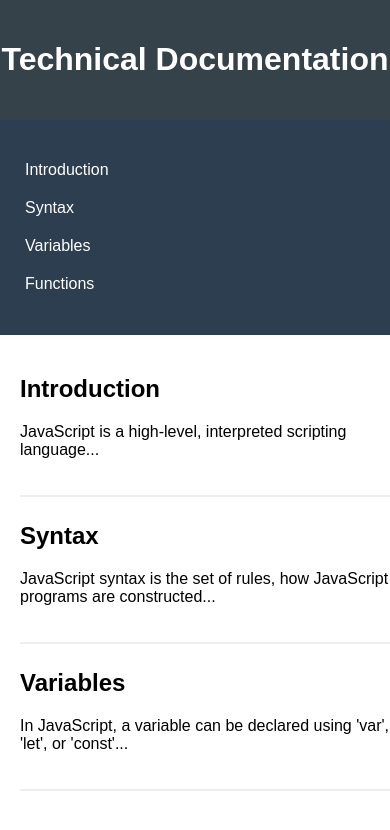
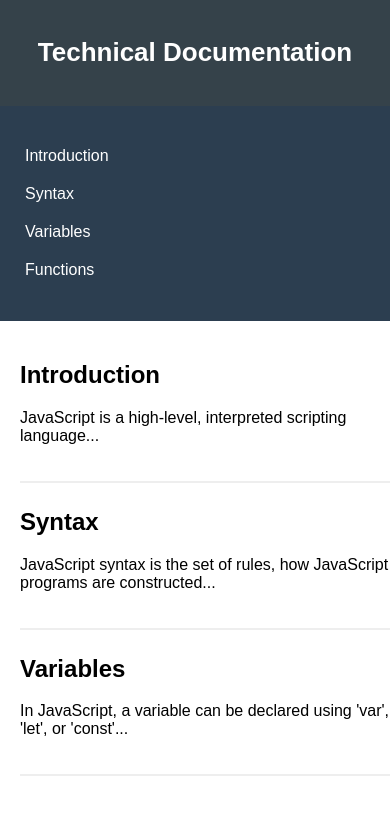
Before and after one commit to tharunkumar53007/technical-webpage, a plain HTML site: page index.html in a window 390 px wide. Shown: the top 830 px of the page. Drawn offline with Linux system fonts and the light colour scheme.

Commit message:
header adjustment

```diff
--- a/style.css
+++ b/style.css
@@ -72,4 +72,9 @@ section{
         flex-direction: column;
     }
 
+    header{
+        font-size: 13px;
+        width: 100%;
+    }
+
 }
```
